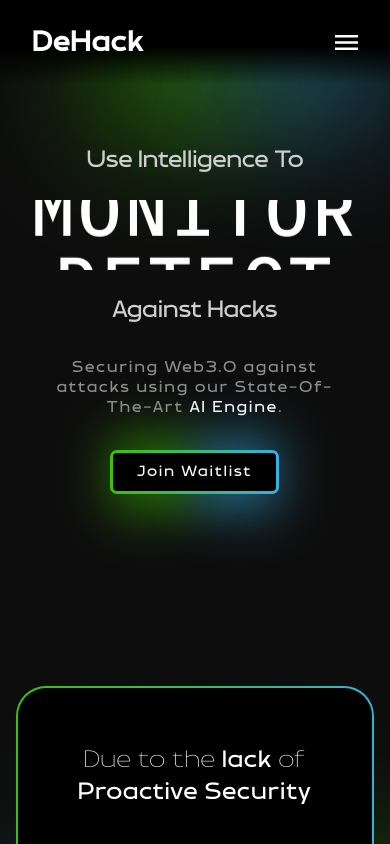
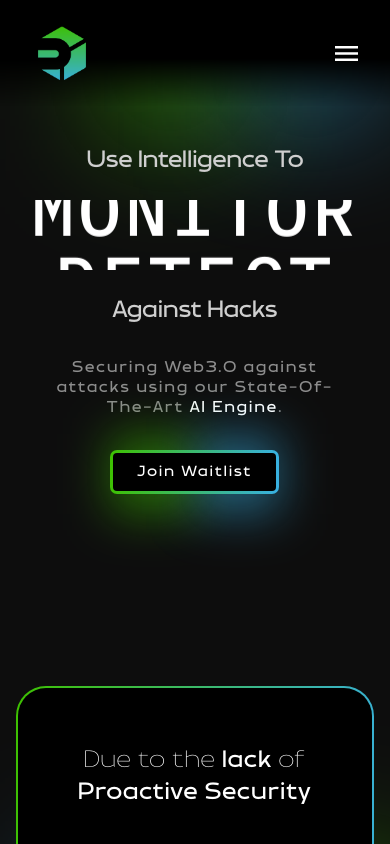
Before and after one commit to noorshanu/dehack, a Next.js app: page / in a window 390 px wide. Shown: the top 844 px of the page. Built offline with nearby package versions, Linux system fonts and the light colour scheme.

Commit message:
logo update

```diff
--- a/elements/Footer/index.js
+++ b/elements/Footer/index.js
@@ -5,7 +5,7 @@
 import Github from '../../public/icons/Github.svg'
 import Telegram from '../../public/icons/Telegram.svg'
 import LinkedIn from '../../public/icons/LinkedIn.svg'
-
+import Logo from '@/public/logo.png'
 import FooterList from './FooterList'
 
 const Footer = ({ width }) => {
@@ -15,11 +15,11 @@
         <div className="w-full line"></div>
 
         <div className="py-16 lg:py-16 px-10 lg:px-16 flex flex-wrap flex-col items-start md:items-center md:flex-row gap-10 lg:justify-between m-auto sm:m-0">
-          <div className="m-auto sm:m-0">
+          <div className="m-auto text-center sm:m-0">
             <Link href="/">
-              <h2 className="md:-mt-4  text-[60px] font-bold tracking-[0.08em] text-white md:text-white">
-                DeHack
-              </h2>
+
+              <Image src={Logo} alt='' className='w-auto h-[90px] pb-6 m-auto'/>
+
             </Link>
             <p className="md:text-lg font-[300] -mt-4 text-white spacing">
               Using AI to secure Web3.
--- a/elements/Header.jsx
+++ b/elements/Header.jsx
@@ -2,6 +2,7 @@
 import Image from 'next/image'
 import Container from './Container'
 import Menu from '../public/icons/Menu.svg'
+import Logo from '@/public/logo.png'
 import Link from 'next/link'
 import { useState } from 'react'
 import OutsideClickDetector from '@/hooks/OutsideClickDetector'
@@ -33,7 +34,7 @@
         <Container className="xl:!px-20">
           <div className="flex justify-between items-center gap-4 relative">
           <Link href="/" className="text-white font-[900] text-3xl">
-              DeHack
+              <Image src={Logo} alt='' className='w-auto h-[58px]'/>
             </Link>
 
             <div
```
Also changed, not shown: public/logo.png (added).
